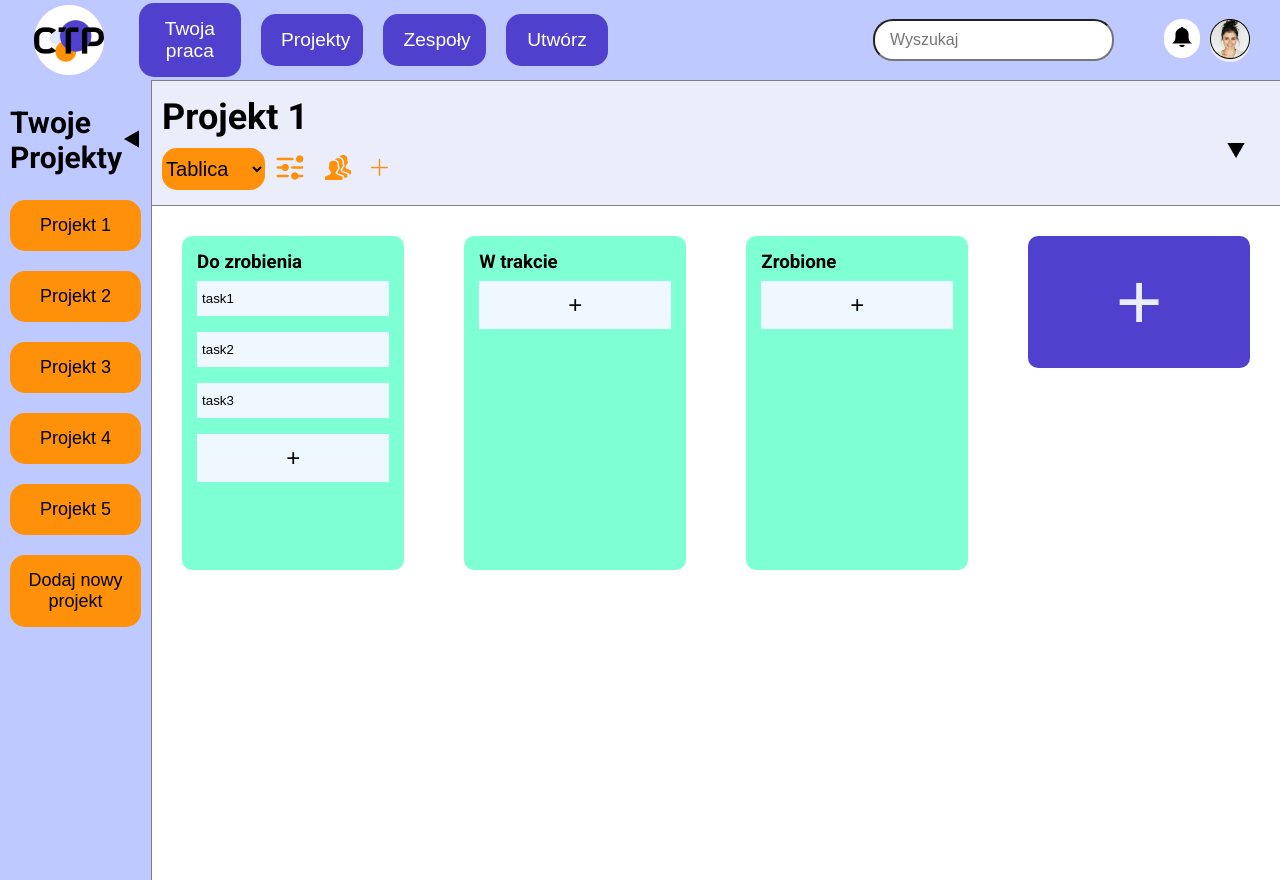
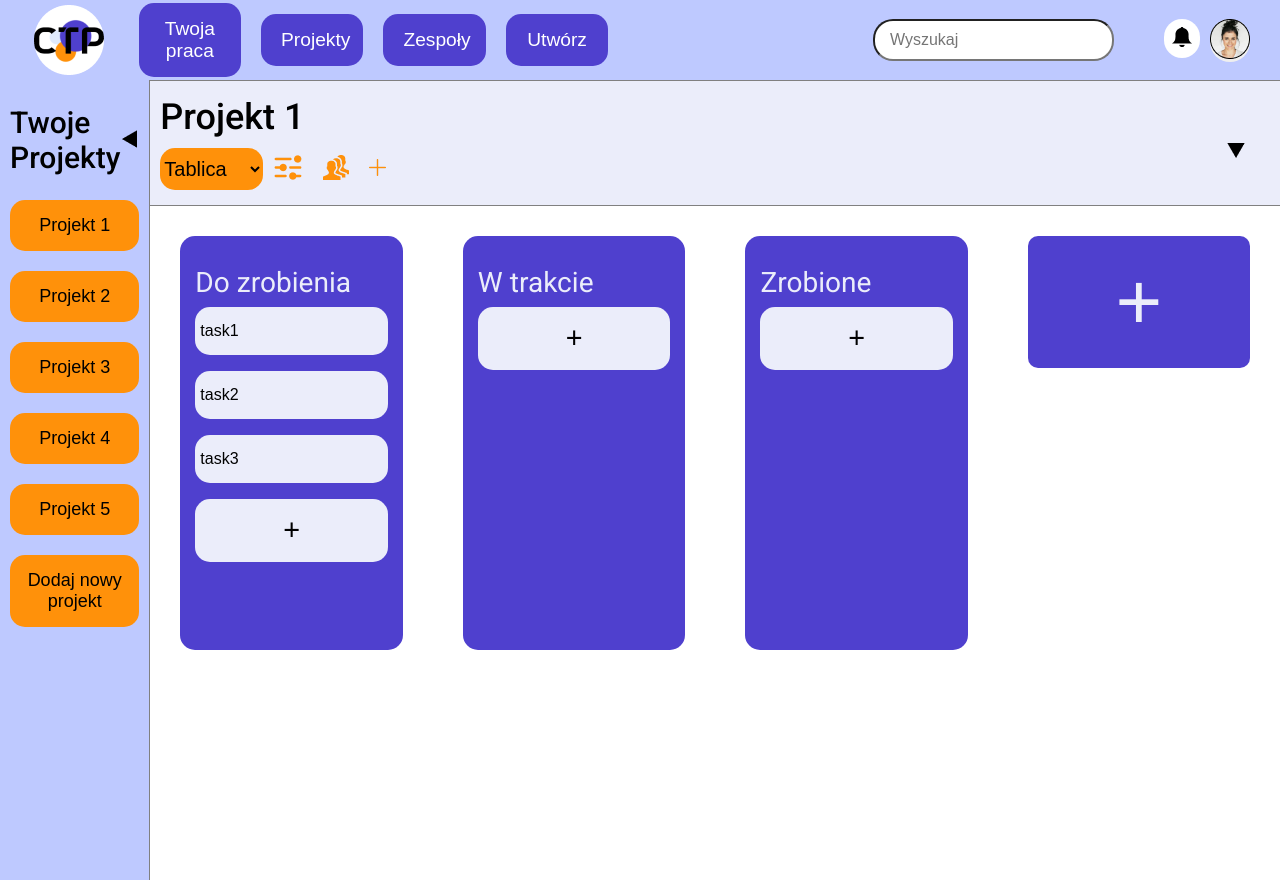
Before and after one commit to dciepko/ProjectManagementApp, a React (Vite) app in the folder project-management-project/frontend/: page / in a window 1280 px wide. Built offline with nearby package versions, Linux system fonts and the light colour scheme.

Commit message:
Styling StatusTable

```diff
--- a/project-management-project/frontend/src/components/ProjectSidebar/ProjectSidebar.module.css
+++ b/project-management-project/frontend/src/components/ProjectSidebar/ProjectSidebar.module.css
@@ -21,6 +21,7 @@
   margin: 15px 0;
   font-size: 30px;
   width: 90%;
+  font-weight: 500;
 }
 
 .wrapButton {
--- a/project-management-project/frontend/src/components/SelectedProject/SelectedProject.module.css
+++ b/project-management-project/frontend/src/components/SelectedProject/SelectedProject.module.css
@@ -15,6 +15,7 @@
 .h1 {
   padding-left: 10px;
   font-size: 36px;
+  font-weight: 500;
 }
 
 .unwrapButton {
--- a/project-management-project/frontend/src/components/StatusTable/StatusTable.jsx
+++ b/project-management-project/frontend/src/components/StatusTable/StatusTable.jsx
@@ -3,7 +3,7 @@ import classes from "./StatusTable.module.css";
 export default function TimeTable({ title, tasks }) {
   return (
     <section className={classes.section}>
-      <h3>{title}</h3>
+      <h3 className={classes.h3}>{title}</h3>
       <ul>
         {tasks.map((task) => {
           return <button className={classes.pTask}>{task}</button>;
--- a/project-management-project/frontend/src/components/StatusTable/StatusTable.module.css
+++ b/project-management-project/frontend/src/components/StatusTable/StatusTable.module.css
@@ -1,27 +1,36 @@
 .section {
-  background-color: aquamarine;
+  background-color: #4F40CE;
+  color: #EBEDFA;
   height: auto;
+  font-size: 24px;
   width: 20%;
   margin: 30px;
-  padding: 15px 15px 80px 15px;
-  border-radius: 10px;
+  padding: 30px 15px 80px 15px;
+  border-radius: 15px;
+
+}
+.h3 {
+  font-weight: 400;
 }
 
 .pTask {
-  background-color: aliceblue;
+  background-color: #EBEDFA;
+  font-size: 16px;
   margin: 8px 0;
-  padding: 10px 5px;
+  padding: 15px 5px;
   width: 100%;
   text-align: left;
   border: none;
+  border-radius: 15px;
 }
 
 .addTaskButton {
-  background-color: aliceblue;
+  background-color: #EBEDFA;
   margin: 8px 0;
-  padding: 10px 5px;
+  padding: 15px 5px;
   width: 100%;
   text-align: center;
   border: none;
-  font-size: 1.5rem;
+  border-radius: 15px;
+  font-size: 1.8rem;
 }
```
